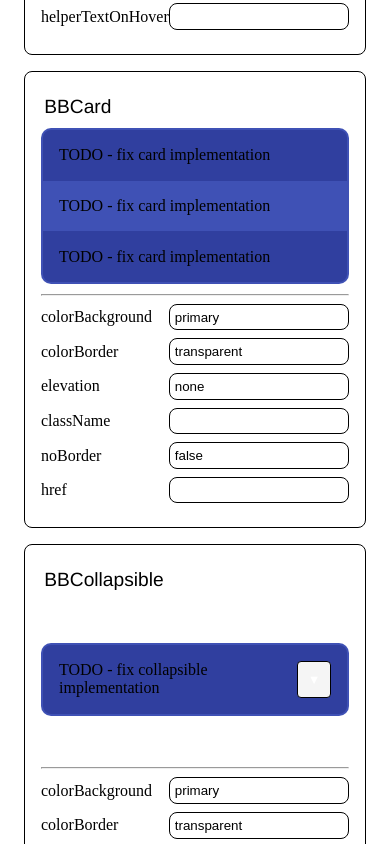
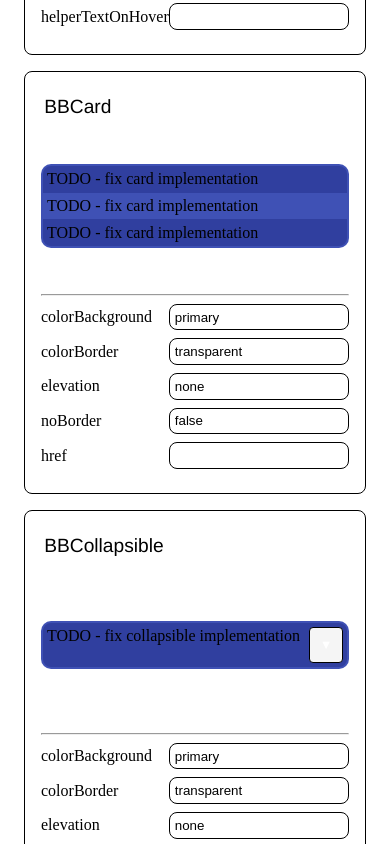
Before and after one commit to dan1229/nextjs-base-blocks, a Next.js app: page / in a window 390 px wide. Shown: the part 1560-2404 px from the top of the page. Built offline with nearby package versions, Linux system fonts and the light colour scheme.

Commit message:
Fix/bbcard mobile and footer styling improvements (#66)
* mobile padding for bbcard

* import fix

* more padding steps

* base class

* colorbackground prop

* new clases for bbcard

* stash

* stash

* bbcard rounding and colors ifxed!

* lint and TODO

* npm build

```diff
--- a/src/bbcard/index.tsx
+++ b/src/bbcard/index.tsx
@@ -2,7 +2,85 @@ import classNames from 'classnames';
 import React from 'react';
 import BBLink from '../bblink';
 import styles from './styles.module.scss';
-import type { TBBCardColorBackground, TBBCardColorBorder, TBBCardElevation, TBBTextColor } from '../types';
+import type { IPropsBBBase, TBBCardColorBackground, TBBCardColorBorder, TBBCardElevation, TBBTextColor } from '../types';
+
+const getClassColorBackgroundCard = (colorBackground: string | null): string | undefined => {
+  if (!colorBackground) {
+    return undefined;
+  }
+  switch (colorBackground) {
+    case 'default':
+      return styles.background_card_default;
+    case 'transparent':
+      return styles.background_card_transparent;
+    case 'white':
+      return styles.background_card_white;
+    case 'grey_light':
+      return styles.background_card_grey_light;
+    case 'grey_dark':
+      return styles.background_card_grey_dark;
+    case 'black':
+      return styles.background_card_black;
+    case 'primary':
+      return styles.background_card_primary;
+    case 'secondary':
+      return styles.background_card_secondary;
+    case 'accent':
+      return styles.background_card_accent;
+  }
+};
+
+const getClassColorBackgroundFooter = (colorBackground: string | null): string | undefined => {
+  if (!colorBackground) {
+    return undefined;
+  }
+  switch (colorBackground) {
+    case 'default':
+      return styles.background_footer_default;
+    case 'transparent':
+      return styles.background_footer_transparent;
+    case 'white':
+      return styles.background_footer_white;
+    case 'grey_light':
+      return styles.background_footer_grey_light;
+    case 'grey_dark':
+      return styles.background_footer_grey_dark;
+    case 'black':
+      return styles.background_footer_black;
+    case 'primary':
+      return styles.background_footer_primary;
+    case 'secondary':
+      return styles.background_footer_secondary;
+    case 'accent':
+      return styles.background_footer_accent;
+  }
+};
+
+const getClassColorBackgroundHeader = (colorBackground: string | null): string | undefined => {
+  if (!colorBackground) {
+    return undefined;
+  }
+  switch (colorBackground) {
+    case 'default':
+      return styles.background_header_default;
+    case 'transparent':
+      return styles.background_header_transparent;
+    case 'white':
+      return styles.background_header_white;
+    case 'grey_light':
+      return styles.background_header_grey_light;
+    case 'grey_dark':
+      return styles.background_header_grey_dark;
+    case 'black':
+      return styles.background_header_black;
+    case 'primary':
+      return styles.background_header_primary;
+    case 'secondary':
+      return styles.background_header_secondary;
+    case 'accent':
+      return styles.background_header_accent;
+  }
+};
 
 /**
  * PROPS
@@ -21,7 +99,6 @@ export interface IPropsBBCard {
   colorBackground?: TBBCardColorBackground;
   colorBorder?: TBBCardColorBorder;
   elevation?: TBBCardElevation;
-  className?: string;
   onClick?: () => void;
   href?: string;
   hrefColor?: TBBTextColor;
@@ -31,7 +108,7 @@ export interface IPropsBBCard {
 /**
  * BBCard
  */
-const BBCard = (Props: IPropsBBCard) => {
+const BBCard = (Props: IPropsBBBase & IPropsBBCard) => {
   const {
     children,
     colorBackground = 'default',
@@ -43,29 +120,6 @@ const BBCard = (Props: IPropsBBCard) => {
     hrefColor = 'black',
     noBorder = false,
   } = Props;
-
-  const getClassColorBackground = (): string => {
-    switch (colorBackground) {
-      case 'default':
-        return styles.background_default;
-      case 'transparent':
-        return styles.background_transparent;
-      case 'white':
-        return styles.background_white;
-      case 'grey_light':
-        return styles.background_grey_light;
-      case 'grey_dark':
-        return styles.background_grey_dark;
-      case 'black':
-        return styles.background_black;
-      case 'primary':
-        return styles.background_primary;
-      case 'secondary':
-        return styles.background_secondary;
-      case 'accent':
-        return styles.background_accent;
-    }
-  };
 
   const getClassColorBorder = (): string => {
     switch (colorBorder) {
@@ -118,7 +172,7 @@ const BBCard = (Props: IPropsBBCard) => {
         styles.base,
         !!onClick && styles.hover,
         noBorder && styles.no_border,
-        getClassColorBackground(),
+        getClassColorBackgroundCard(colorBackground),
         getClassColorBorder(),
         getClassElevation()
       )}
@@ -141,16 +195,18 @@ const BBCard = (Props: IPropsBBCard) => {
  * @param {string=} className - Any class name to add
  * @param {() => void=} onClick - Function to call when clicked
  * @param {boolean=} noPadding - Whether to remove the padding
+ * @param {TBBCardColorBackground=} colorBackground - The color of the background
  */
 interface IPropsBBCardHeader {
   children: React.ReactNode | React.ReactNode[];
   className?: string;
   onClick?: () => void;
   noPadding?: boolean;
+  colorBackground?: TBBCardColorBackground;
 }
 
 const Header = (props: IPropsBBCardHeader) => {
-  const { children, className, onClick, noPadding = false } = props;
+  const { children, className, onClick, noPadding = false, colorBackground = null } = props;
 
   // This is a fix for the onClick event not being triggered when the parent has an onClick event
   const onClickOverride = (e: React.MouseEvent<HTMLDivElement, MouseEvent>) => {
@@ -159,7 +215,10 @@ const Header = (props: IPropsBBCardHeader) => {
   };
 
   return (
-    <div className={classNames(styles.header, className, noPadding && styles.no_padding)} onClick={onClick && onClickOverride}>
+    <div
+      className={classNames(styles.header, className, noPadding && styles.no_padding, getClassColorBackgroundHeader(colorBackground))}
+      onClick={onClick && onClickOverride}
+    >
       {children}
     </div>
   );
@@ -174,16 +233,18 @@ BBCard.Header = Header;
  * @param {string=} className - Any class name to add
  * @param {() => void=} onClick - Function to call when clicked
  * @param {boolean=} noPadding - Whether to remove the padding
+ * @param {TBBCardColorBackground=} colorBackground - The color of the background
  */
 interface IPropsBBCardBody {
   children: React.ReactNode | React.ReactNode[];
   className?: string;
   onClick?: () => void;
   noPadding?: boolean;
+  colorBackground?: TBBCardColorBackground;
 }
 
 const Body = (props: IPropsBBCardBody) => {
-  const { children, className, onClick, noPadding = false } = props;
+  const { children, className, onClick, noPadding = false, colorBackground = null } = props;
 
   // This is a fix for the onClick event not being triggered when the parent has an onClick event
   const onClickOverride = (e: React.MouseEvent<HTMLDivElement, MouseEvent>) => {
@@ -192,7 +253,10 @@ const Body = (props: IPropsBBCardBody) => {
   };
 
   return (
-    <div className={classNames(styles.body, className, noPadding && styles.no_padding)} onClick={onClick && onClickOverride}>
+    <div
+      className={classNames(styles.body, className, noPadding && styles.no_padding, getClassColorBackgroundCard(colorBackground))}
+      onClick={onClick && onClickOverride}
+    >
       {children}
     </div>
   );
@@ -207,16 +271,18 @@ BBCard.Body = Body;
  * @param {string=} className - Any class name to add
  * @param {() => void=} onClick - Function to call when clicked
  * @param {boolean=} noPadding - Whether to remove the padding
+ * @param {TBBCardColorBackground=} colorBackground - The color of the background
  */
 interface IPropsBBCardFooter {
   children: React.ReactNode | React.ReactNode[];
   className?: string;
   onClick?: () => void;
   noPadding?: boolean;
+  colorBackground?: TBBCardColorBackground;
 }
 
 const Footer = (props: IPropsBBCardFooter) => {
-  const { children, className, onClick, noPadding = false } = props;
+  const { children, className, onClick, noPadding = false, colorBackground = null } = props;
 
   // This is a fix for the onClick event not being triggered when the parent has an onClick event
   const onClickOverride = (e: React.MouseEvent<HTMLDivElement, MouseEvent>) => {
@@ -225,7 +291,10 @@ const Footer = (props: IPropsBBCardFooter) => {
   };
 
   return (
-    <div className={classNames(styles.footer, className, noPadding && styles.no_padding)} onClick={onClick && onClickOverride}>
+    <div
+      className={classNames(styles.footer, className, noPadding && styles.no_padding, getClassColorBackgroundFooter(colorBackground))}
+      onClick={onClick && onClickOverride}
+    >
       {children}
     </div>
   );
--- a/src/bbcard/styles.module.scss
+++ b/src/bbcard/styles.module.scss
@@ -66,11 +66,16 @@ $elevation-high: var(--card-elevation-high, rgba(0, 0, 0, 0.3) 0px 19px 38px, rg
 
 .body {
   padding: 1rem;
-  border-radius: $border-radius;
+  border-radius: 0;
   height: 100%;
   display: flex;
   flex-direction: column;
   justify-content: flex-start;
+}
+
+.body:last-child {
+  // If body is the last child, round bottom corners
+  border-radius: 0 0 $border-radius $border-radius;
 }
 
 .footer {
@@ -84,11 +89,71 @@ $elevation-high: var(--card-elevation-high, rgba(0, 0, 0, 0.3) 0px 19px 38px, rg
   border-top: none !important;
 }
 
+/* If header is followed by body */
+.header + .body {
+  .header {
+    border-radius: $border-radius $border-radius 0 0;
+  }
+  .body {
+    border-radius: 0;
+  }
+}
+
+/* If body is followed by footer */
+.body + .footer {
+  .body {
+    border-radius: 0;
+  }
+  .footer {
+    border-radius: 0 0 $border-radius $border-radius;
+  }
+}
+
+/* If header is followed by footer */
+.header + .footer {
+  .header {
+    border-radius: $border-radius $border-radius 0 0;
+  }
+  .footer {
+    border-radius: 0 0 $border-radius $border-radius;
+  }
+}
+
+/* If only header and footer */
+.header:only-child + .footer:only-child {
+  .header {
+    border-radius: $border-radius $border-radius 0 0;
+    border-bottom: none !important;
+  }
+  .footer {
+    border-radius: 0 0 $border-radius $border-radius;
+    border-top: none !important;
+  }
+}
+
+/* If only body */
+.body:only-child {
+  border-radius: $border-radius;
+}
+
+/* If header, body, and footer are all present */
+.header + .body + .footer {
+  .header {
+    border-radius: $border-radius $border-radius 0 0;
+  }
+  .body {
+    border-radius: 0;
+  }
+  .footer {
+    border-radius: 0 0 $border-radius $border-radius;
+  }
+}
+
 /*
-* BACKGROUND
+* BACKGROUNDS
 */
-.background_default {
-  background-color: $card-background-default-color;
+.background_card_default {
+  background-color: $card-background-default-color !important;
 
   .footer {
     border-top: 1px solid $card-darken-default-color;
@@ -101,18 +166,8 @@ $elevation-high: var(--card-elevation-high, rgba(0, 0, 0, 0.3) 0px 19px 38px, rg
   }
 }
 
-.background_transparent {
-  background-color: transparent;
-
-  // background-color: transparent !important;
-  // box-shadow: none !important;
-  // border: none !important;
-
-  // div {
-  //   background-color: transparent !important;
-  //   border-bottom: none !important;
-  //   border: none !important;
-  // }
+.background_card_transparent {
+  background-color: transparent !important;
 
   .footer {
     border-top: 1px solid transparent;
@@ -125,8 +180,8 @@ $elevation-high: var(--card-elevation-high, rgba(0, 0, 0, 0.3) 0px 19px 38px, rg
   }
 }
 
-.background_white {
-  background-color: $white;
+.background_card_white {
+  background-color: $white !important;
 
   .footer {
     border-top: 1px solid $white-dark;
@@ -139,8 +194,8 @@ $elevation-high: var(--card-elevation-high, rgba(0, 0, 0, 0.3) 0px 19px 38px, rg
   }
 }
 
-.background_grey_light {
-  background-color: $grey-light;
+.background_card_grey_light {
+  background-color: $grey-light !important;
 
   .footer {
     border-top: 1px solid $grey-light-dark;
@@ -153,8 +208,8 @@ $elevation-high: var(--card-elevation-high, rgba(0, 0, 0, 0.3) 0px 19px 38px, rg
   }
 }
 
-.background_grey_dark {
-  background-color: $grey-dark;
+.background_card_grey_dark {
+  background-color: $grey-dark !important;
 
   .footer {
     border-top: 1px solid $grey-darkest;
@@ -167,8 +222,8 @@ $elevation-high: var(--card-elevation-high, rgba(0, 0, 0, 0.3) 0px 19px 38px, rg
   }
 }
 
-.background_black {
-  background-color: $black;
+.background_card_black {
+  background-color: $black !important;
 
   .footer {
     border-top: 1px solid $black;
@@ -181,8 +236,8 @@ $elevation-high: var(--card-elevation-high, rgba(0, 0, 0, 0.3) 0px 19px 38px, rg
   }
 }
 
-.background_primary {
-  background-color: $primary-color;
+.background_card_primary {
+  background-color: $primary-color !important;
 
   .footer {
     border-top: 1px solid $primary-dark-color;
@@ -195,8 +250,8 @@ $elevation-high: var(--card-elevation-high, rgba(0, 0, 0, 0.3) 0px 19px 38px, rg
   }
 }
 
-.background_secondary {
-  background-color: $secondary-color;
+.background_card_secondary {
+  background-color: $secondary-color !important;
 
   .footer {
     border-top: 1px solid $secondary-dark-color;
@@ -209,8 +264,8 @@ $elevation-high: var(--card-elevation-high, rgba(0, 0, 0, 0.3) 0px 19px 38px, rg
   }
 }
 
-.background_accent {
-  background-color: $accent-color;
+.background_card_accent {
+  background-color: $accent-color !important;
 
   .footer {
     border-top: 1px solid $accent-dark-color;
@@ -221,6 +276,96 @@ $elevation-high: var(--card-elevation-high, rgba(0, 0, 0, 0.3) 0px 19px 38px, rg
     border-bottom: 1px solid $accent-dark-color;
     background-color: $accent-dark-color;
   }
+}
+
+.background_footer_default {
+  border-top: 1px solid $card-darken-default-color;
+  background-color: $card-darken-default-color;
+}
+
+.background_footer_transparent {
+  border-top: 1px solid transparent !important;
+  background-color: transparent !important;
+}
+
+.background_footer_white {
+  border-top: 1px solid $white-dark !important;
+  background-color: $white-dark !important;
+}
+
+.background_footer_grey_light {
+  border-top: 1px solid $grey-light-dark !important;
+  background-color: $grey-light-dark !important;
+}
+
+.background_footer_grey_dark {
+  border-top: 1px solid $grey-darkest !important;
+  background-color: $grey-darkest !important;
+}
+
+.background_footer_black {
+  border-top: 1px solid $black !important;
+  background-color: $black !important;
+}
+
+.background_footer_primary {
+  border-top: 1px solid $primary-dark-color !important;
+  background-color: $primary-dark-color !important;
+}
+
+.background_footer_secondary {
+  border-top: 1px solid $secondary-dark-color !important;
+  background-color: $secondary-dark-color !important;
+}
+
+.background_footer_accent {
+  border-top: 1px solid $accent-dark-color !important;
+  background-color: $accent-dark-color !important;
+}
+
+.background_header_default {
+  border-bottom: 1px solid $card-darken-default-color !important;
+  background-color: $card-darken-default-color !important;
+}
+
+.background_header_transparent {
+  border-bottom: 1px solid transparent !important;
+  background-color: transparent !important;
+}
+
+.background_header_white {
+  border-bottom: 1px solid $white-dark !important;
+  background-color: $white-dark !important;
+}
+
+.background_header_grey_light {
+  border-bottom: 1px solid $grey-light-dark !important;
+  background-color: $grey-light-dark !important;
+}
+
+.background_header_grey_dark {
+  border-bottom: 1px solid $grey-darkest !important;
+  background-color: $grey-darkest !important;
+}
+
+.background_header_black {
+  border-bottom: 1px solid $black !important;
+  background-color: $black !important;
+}
+
+.background_header_primary {
+  border-bottom: 1px solid $primary-dark-color !important;
+  background-color: $primary-dark-color !important;
+}
+
+.background_header_secondary {
+  border-bottom: 1px solid $secondary-dark-color !important;
+  background-color: $secondary-dark-color !important;
+}
+
+.background_header_accent {
+  border-bottom: 1px solid $accent-dark-color !important;
+  background-color: $accent-dark-color !important;
 }
 
 /*
@@ -280,3 +425,48 @@ $elevation-high: var(--card-elevation-high, rgba(0, 0, 0, 0.3) 0px 19px 38px, rg
 .elevation_high {
   box-shadow: $elevation-high;
 }
+
+/**
+* MEDIA QUERIES
+*/
+@media (max-width: 992px) {
+  .header {
+    padding: 0.75rem;
+  }
+
+  .body {
+    padding: 0.75rem;
+  }
+
+  .footer {
+    padding: 0.75rem;
+  }
+}
+
+@media (max-width: 768px) {
+  .header {
+    padding: 0.5rem;
+  }
+
+  .body {
+    padding: 0.5rem;
+  }
+
+  .footer {
+    padding: 0.5rem;
+  }
+}
+
+@media (max-width: 576px) {
+  .header {
+    padding: 0.25rem;
+  }
+
+  .body {
+    padding: 0.25rem;
+  }
+
+  .footer {
+    padding: 0.25rem;
+  }
+}
--- a/src/bbcollapsible/index.tsx
+++ b/src/bbcollapsible/index.tsx
@@ -5,7 +5,6 @@ import BBCard from '../bbcard';
 import styles from './styles.module.scss';
 import type { IPropsBBCard } from '../bbcard';
 import type { TBBCollapsibleHeaderColor } from '../types';
-import BBButton from '../bbbutton';
 
 /**
  * BBCollapsible
--- a/src/pages/index.tsx
+++ b/src/pages/index.tsx
@@ -66,7 +66,6 @@ const DemoPage = () => {
     colorBackground: 'primary',
     colorBorder: 'transparent',
     elevation: 'none',
-    className: '',
     onClick: () => alert('You clicked the card!'),
     noBorder: false,
     children: 'TODO - fix card implementation',
@@ -78,7 +77,6 @@ const DemoPage = () => {
     colorBackground: 'primary',
     colorBorder: 'transparent',
     elevation: 'none',
-    className: '',
     onClick: () => alert('You clicked the collapsible!'),
     noBorder: false,
     children: 'TODO - fix collapsible implementation',
```
Also changed, not shown: 1 other file (tests, documents, lock files or other folders).
